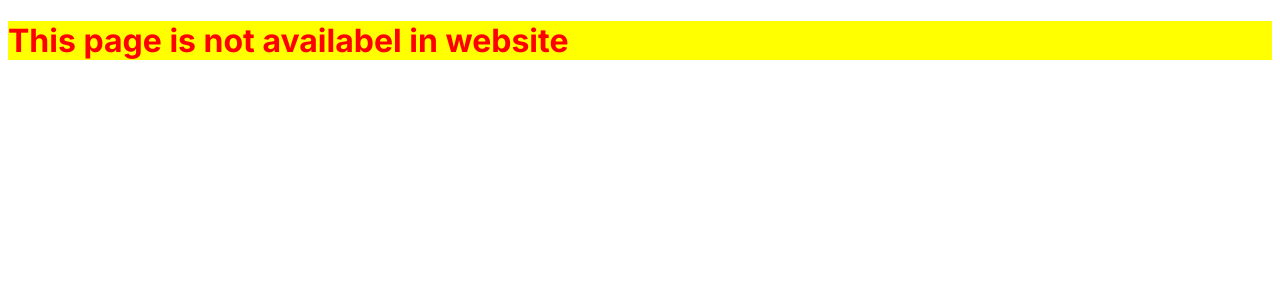
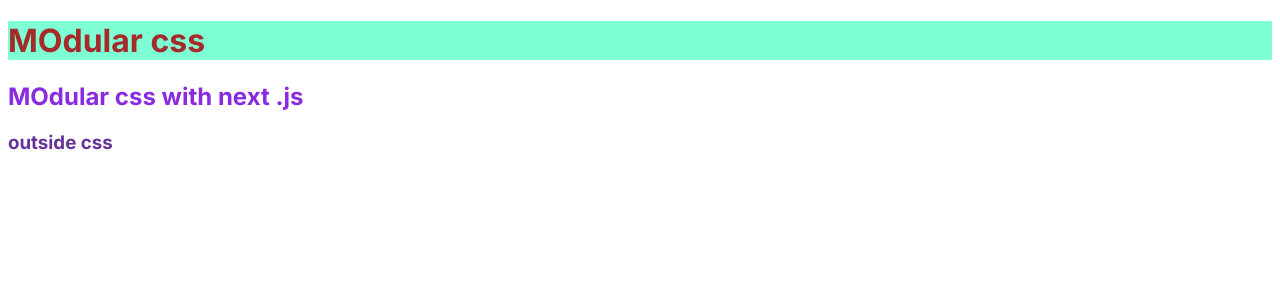
Before and after one commit to Sajid-tech/Next.js-Practice, a Next.js app: page /modularcss in a window 1280 px wide. Before the commit this address had no page. Shown: the top 300 px of the page. Built offline with nearby package versions, Linux system fonts and the light colour scheme.

Commit message:
module css in next.js

```diff
--- /dev/null
+++ b/src/app/custom.module.css
@@ -0,0 +1,3 @@
+.main{
+ color: blueviolet;
+}
--- /dev/null
+++ b/src/app/modularcss/page.js
@@ -0,0 +1,12 @@
+import custom from '../custom.module.css'
+import other from '../other.module.css'
+import outside from "@/style/outside.module.css"
+export default function Page() {
+    return (
+        <main>
+            <h1 className={other.main}>MOdular css </h1>
+            <h2 className={custom.main}>MOdular css with next .js </h2>
+            <h3 className={outside.main}>outside css</h3>
+        </main>
+    )
+}
--- /dev/null
+++ b/src/app/other.module.css
@@ -0,0 +1,4 @@
+.main{
+    color: brown;
+    background-color: aquamarine;
+}
--- a/src/app/page.js
+++ b/src/app/page.js
@@ -32,6 +32,8 @@ export default function Home() {
       <button onClick={() => navigate("/productserver")}>Go to product list (server componets)</button>
       <br /> <br />
       <button onClick={() => navigate("/user")}>User  (style with css)</button>
+      <br /> <br />
+      <button onClick={() => navigate("/modularcss")}>Modular css  (style with css)</button>
 
     </main>
 
--- /dev/null
+++ b/src/style/outside.module.css
@@ -0,0 +1,3 @@
+.main{
+    color: rebeccapurple;
+}
```
